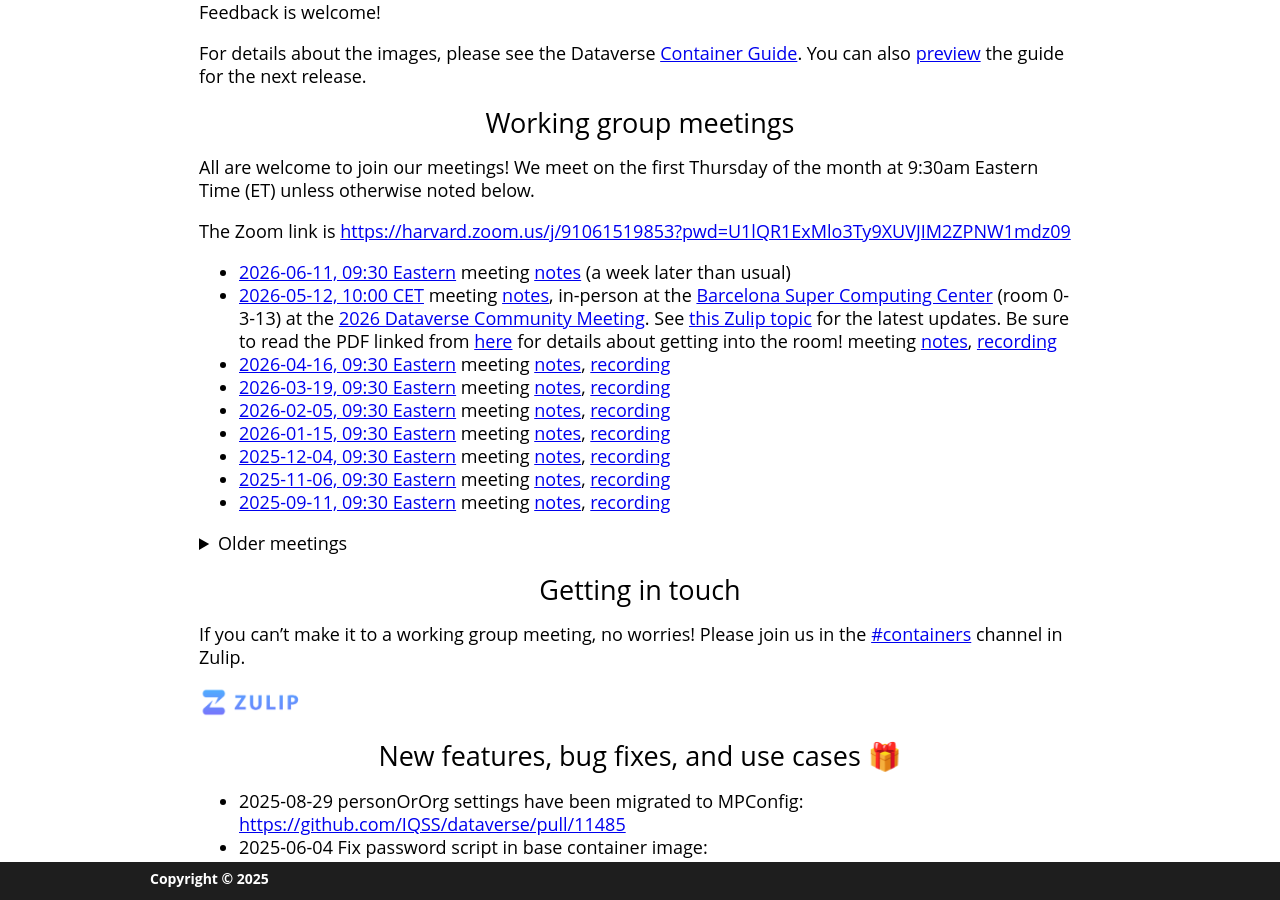
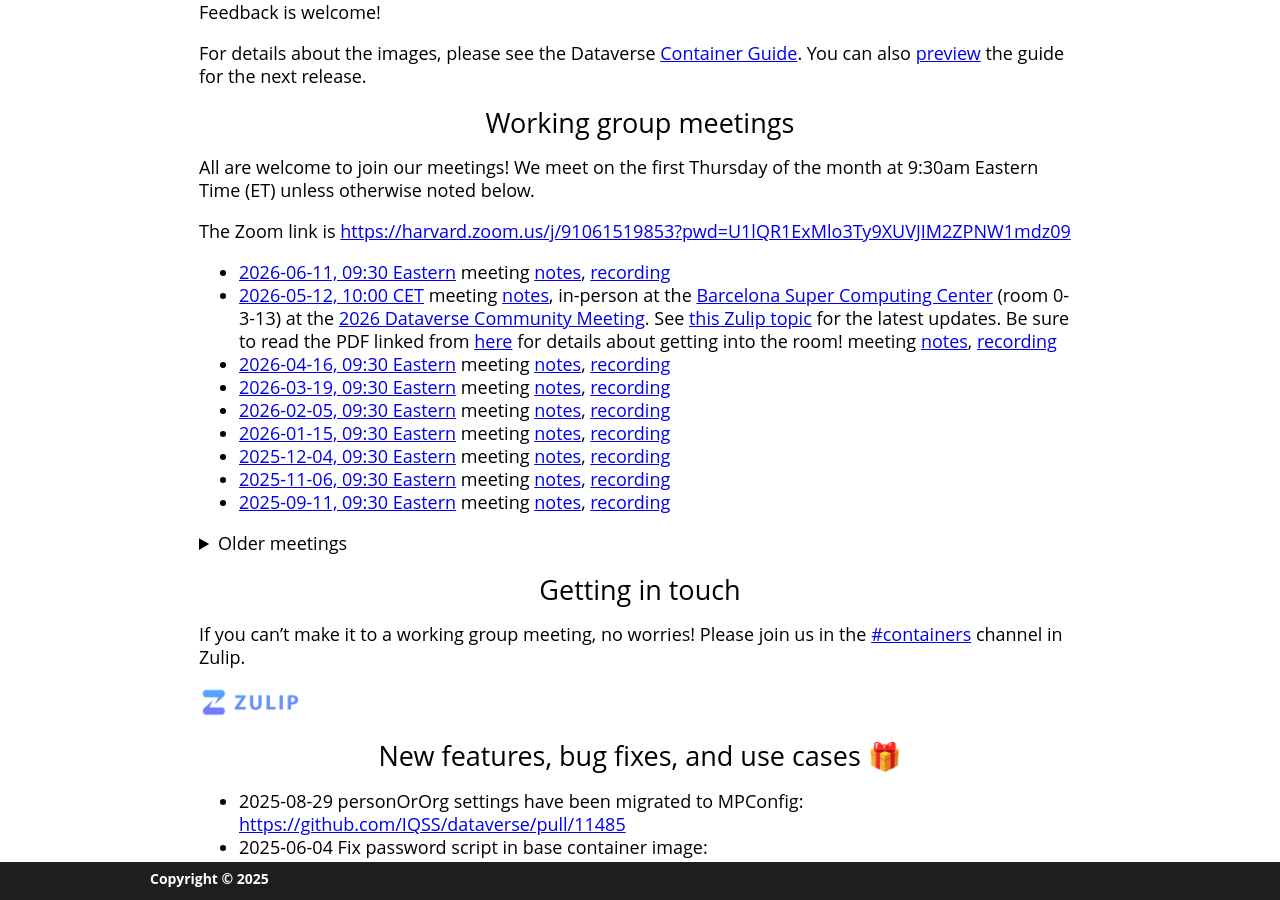
Before and after one commit to gdcc/ct.gdcc.io, a Jekyll site: the page built from index.md, in a window 1280 px wide and 900 px high, scrolled down 660 px. Built offline with Jekyll 4.4.1, drawn with Linux system fonts in a browser that asks for light colours; our own code applies the rules of GitHub Pages for plain Markdown files.

Commit message:
Add recording links for June 11, 2026 meeting
Added recording links for the June 11, 2026 meeting.

```diff
--- a/index.md
+++ b/index.md
@@ -23,7 +23,7 @@ All are welcome to join our meetings! We meet on the first Thursday of the month
 
 The Zoom link is <https://harvard.zoom.us/j/91061519853?pwd=U1lQR1ExMlo3Ty9XUVJIM2ZPNW1mdz09>
 
-- [2026-06-11, 09:30 Eastern](https://time.is/compare/0930_11_Jun_2026_in_Boston) meeting [notes](https://docs.google.com/document/d/1TYsovyRWdygGglZ9pOqWMhNnmPl_CRqi0OzMIwvdyGQ/edit?usp=sharing) (a week later than usual)
+- [2026-06-11, 09:30 Eastern](https://time.is/compare/0930_11_Jun_2026_in_Boston) meeting [notes](https://docs.google.com/document/d/1TYsovyRWdygGglZ9pOqWMhNnmPl_CRqi0OzMIwvdyGQ/edit?usp=sharing), [recording](https://drive.google.com/drive/folders/1-HjwWrvQggmILe0hSBKgPLREmt6uwgy-?usp=drive_link)
 - [2026-05-12, 10:00 CET](https://time.is/compare/0000_12_May_2026_in_Barcelona) meeting [notes](https://docs.google.com/document/d/1jrGp846XLduA7rDxc4EnqbPlVf85gRhgqYrQDMr9Ut4/edit?usp=sharing), in-person at the [Barcelona Super Computing Center](https://www.bsc.es/) (room 0-3-13) at the [2026 Dataverse Community Meeting](https://dcm2026.com/). See [this Zulip topic](https://dataverse.zulipchat.com/#narrow/channel/375812-containers/topic/Containerization.20wg.20at.20DCM.202026.20in.20Barcelona/with/585984634) for the latest updates. Be sure to read the PDF linked from [here](https://dataverse.zulipchat.com/#narrow/channel/375812-containers/topic/Containerization.20wg.20at.20DCM.202026.20in.20Barcelona/near/594007573) for details about getting into the room! meeting [notes](https://docs.google.com/document/d/1jrGp846XLduA7rDxc4EnqbPlVf85gRhgqYrQDMr9Ut4/edit?usp=sharing), [recording](https://drive.google.com/drive/folders/1ufED3kTD30eRpO93R8kWEZmsnxPZwjKO?usp=drive_link)
 - [2026-04-16, 09:30 Eastern](https://time.is/compare/0930_16_Apr_2026_in_Boston) meeting [notes](https://docs.google.com/document/d/1QhZD-XwSFcO2Rr5hNalQsFRatcpKVie1si1qamFrZ28/edit?usp=sharing), [recording](https://drive.google.com/drive/folders/1amBSMdUXtNIhJ1W09BN-Kv0kGcOvDVVb?usp=drive_link)
 - [2026-03-19, 09:30 Eastern](https://time.is/compare/0930_19_Mar_2026_in_Boston) meeting [notes](https://docs.google.com/document/d/1mCgLpIP00BkDr1VFtD-2OgDSmi3We2BGpgiKYrZbRpM/edit?usp=sharing), [recording](https://drive.google.com/drive/folders/1IA0bFkcfzn6vQDhzdeaCfea_sP5Z7Fkp?usp=drive_link)
```
